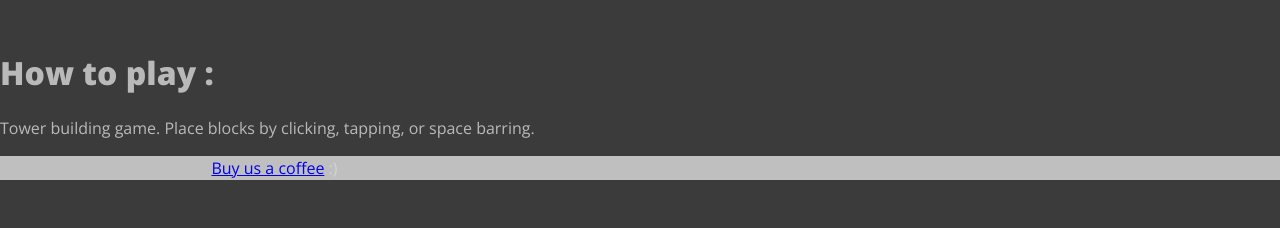
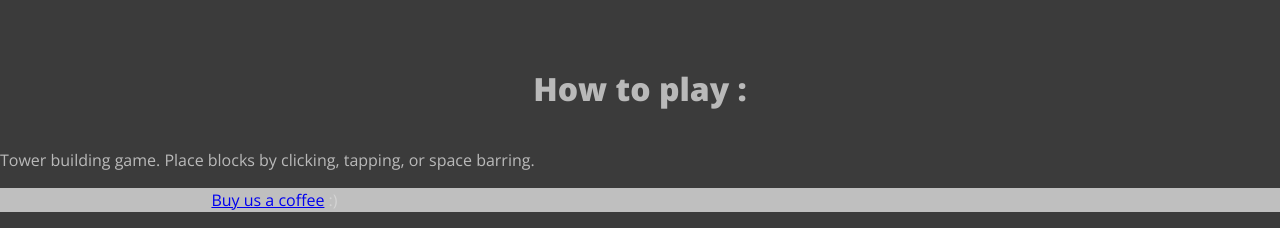
Before and after one commit to So-G/blackandblueturtles, a website: page index.html in a window 1280 px wide. Shown: the part 1010-1238 px from the top of the page. Before the commit the page ends 1206 px from the top, so only its background shows below. Drawn offline with nearby package versions, Linux system fonts and the light colour scheme.

Commit message:
cleaned up :root & global styles

```diff
--- a/styles/style.css
+++ b/styles/style.css
@@ -10,21 +10,6 @@
   Global variables
   ================*/
 :root {
-  font-size: 16px;
-  margin: 0;
-  padding: 0;
-  color: var(--text-primary);
-  background: var(--bg-primary);
-
-  --text-primary: hsla(0, 0%, 85%, 0.8);
-  --text-secondary: hsla(0, 0%, 90%);
-
-  --bg-primary: hsla(0, 0%, 15%, 0.9);
-  --bg-secondary: hsla(0, 0%, 10%, 1);
-
-  --accentColor: hsla(293, 62%, 65%, 90%);
-  --transition-speed: 300ms;
-
   --red1: hsl(304, 50%, 55%);
   --red2: hsl(0, 90%, 41%);
   --green1: hsl(79, 52%, 56%);
@@ -44,13 +29,38 @@
   --grey4: hsl(0, 0%, 25%);
   --grey5: hsl(0, 0%, 15%);
   --grey6: hsl(0, 0%, 5%);
+
+  --text-primary: hsla(0, 0%, 85%, 0.8);
+  --text-secondary: hsla(0, 0%, 90%);
+
+  --bg-primary: hsla(0, 0%, 15%, 0.9);
+  --bg-secondary: hsla(0, 0%, 10%, 1);
+
+  --accentColor: hsla(293, 62%, 65%, 90%);
+  --transition-speed: 300ms;
+
+  --default-font-size: 16px;
+  font-size: var(--default-font-size);
+  color: var(--text-primary);
+  background: var(--bg-primary);
 }
 
 /* ================
   Global styles
   ================*/
 
+h1 {
+  padding: 1rem;
+  text-align: center;
+}
 
+p {
+  line-height: 1.5;
+  word-break: break-word;
+  text-align: justify; /* Justifies text */
+  hyphens: auto; /* Hypenation on auto */
+  max-width: 60ch; /* max width of a paragraph should be  around 60 characters */
+}
 
 /* ================
   Typography
@@ -106,14 +116,6 @@ header {
   margin: 2em;
 }
 
-p {
-  line-height: 1.5;
-  word-break: break-word;
-  text-align: justify; /* Justifies text */
-  hyphens: auto; /* Hypenation on auto */
-  max-width: 60ch; /* max width of a paragraph should be  around 60 characters */
-}
-
 .hidden {
   display: none;
 }
```
